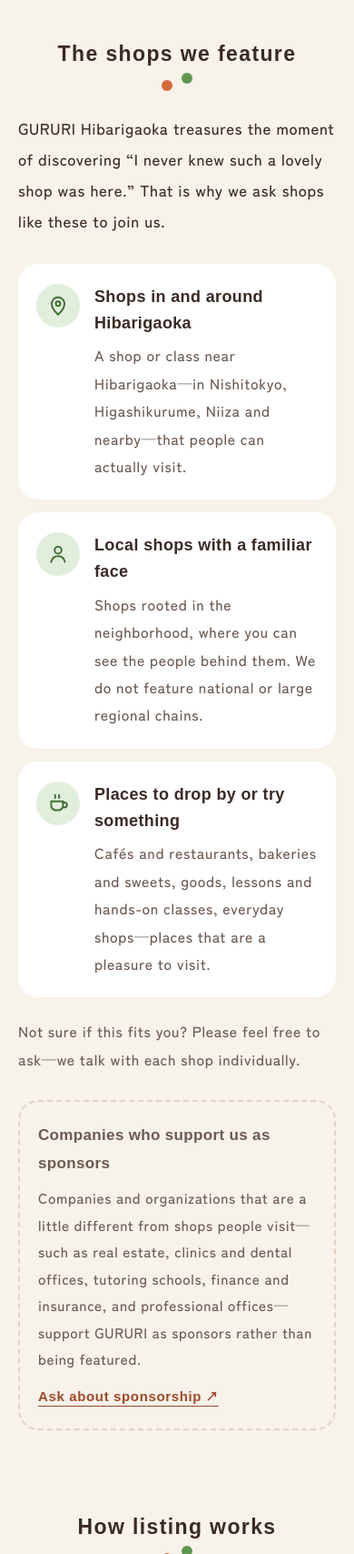
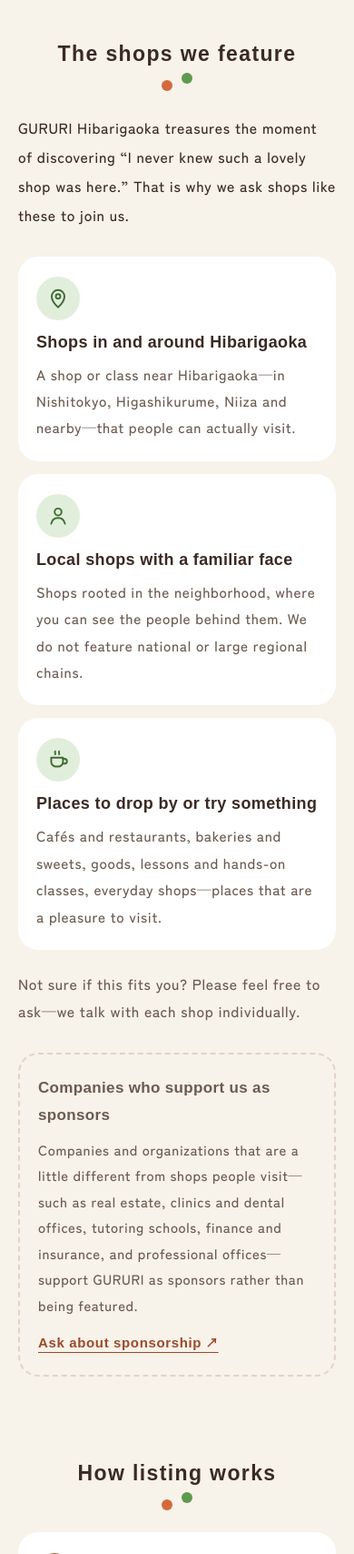
Before and after one commit to peoplexpeoplecreateenjoy1-star/gururi, a plain HTML site: page join.html in a window 390 px wide. Shown: the part 5440-7148 px from the top of the page at 91% size. Drawn offline with Linux system fonts and the light colour scheme; a web font is replaced by a local one.

Commit message:
Add files via upload

```diff
--- a/i18n.js
+++ b/i18n.js
@@ -68,16 +68,16 @@
     'jn.f3': ["ページに掲載", "Your page goes live", "페이지에 게재", "刊登於頁面"],
     'jn.f4': ["内容は月1回まで<wbr>更新できます", "Update up to once a month", "내용은 한 달에 한 번까지 수정 가능", "每月可更新一次內容"],
     'jn.g.h': ["ぐるりに<wbr>掲載しているお店", "The shops we feature", "구루리에 소개하는 가게", "GURURI 介紹的店家"],
-    'jn.g.lead': ["ぐるり ひばりヶ丘は、<wbr><span class=\"nw\">「こんなところに、</span><wbr><span class=\"nw\">こんなすてきなお店が</span><wbr><span class=\"nw\">あったんだ」という</span><wbr>出会いを<wbr>大切にしています。<wbr>そのため、<wbr>次のようなお店に<wbr>掲載をお願いしています。", "GURURI Hibarigaoka treasures the moment of discovering “I never knew such a lovely shop was here.” That is why we ask shops like these to join us.", "구루리 히바리가오카는 \"이런 곳에 이렇게 멋진 가게가 있었구나\" 하는 만남을 소중히 여깁니다. 그래서 다음과 같은 가게에 게재를 부탁드리고 있습니다.", "GURURI Hibarigaoka 珍惜「原來這裡有這麼棒的店」的相遇，因此邀請以下這樣的店家刊登。"],
+    'jn.g.lead': ["ぐるり ひばりヶ丘は、<br class=\"sp-br\"><span class=\"nw\">「こんなところに、こんなすてきなお店が</span><br><span class=\"nw\">あったんだ」という出会いを</span><wbr><span class=\"nw\">大切にしています。</span><br><span class=\"nw\">そのため、</span><wbr><span class=\"nw\">次のようなお店に</span><wbr><span class=\"nw\">掲載をお願いしています。</span>", "GURURI Hibarigaoka treasures the moment of discovering “I never knew such a lovely shop was here.” That is why we ask shops like these to join us.", "구루리 히바리가오카는 \"이런 곳에 이렇게 멋진 가게가 있었구나\" 하는 만남을 소중히 여깁니다. 그래서 다음과 같은 가게에 게재를 부탁드리고 있습니다.", "GURURI Hibarigaoka 珍惜「原來這裡有這麼棒的店」的相遇，因此邀請以下這樣的店家刊登。"],
     'jn.g1.h': ["ひばりヶ丘と<wbr>その周りにあるお店", "Shops in and around Hibarigaoka", "히바리가오카와 그 주변의 가게", "位於雲雀丘及周邊的店家"],
-    'jn.g1.p': ["西東京市・東久留米市・<wbr>新座市など、<wbr>ひばりヶ丘の近くに、<wbr>実際に訪れることのできる<wbr>お店や教室があること。", "A shop or class near Hibarigaoka—in Nishitokyo, Higashikurume, Niiza and nearby—that people can actually visit.", "니시토쿄시·히가시쿠루메시·니자시 등 히바리가오카 근처에 실제로 방문할 수 있는 가게나 교실이 있을 것.", "在西東京市、東久留米市、新座市等雲雀丘附近，有可實際造訪的店舖或教室。"],
+    'jn.g1.p': ["西東京市・東久留米市・<br>新座市など、ひばりヶ丘の近くに、<br>実際に訪れることのできる<br>お店や教室があること。", "A shop or class near Hibarigaoka—in Nishitokyo, Higashikurume, Niiza and nearby—that people can actually visit.", "니시토쿄시·히가시쿠루메시·니자시 등 히바리가오카 근처에 실제로 방문할 수 있는 가게나 교실이 있을 것.", "在西東京市、東久留米市、新座市等雲雀丘附近，有可實際造訪的店舖或教室。"],
     'jn.g2.h': ["地域で営んでいる、<wbr>顔の見えるお店", "Local shops with a familiar face", "지역에서 운영하는, 얼굴이 보이는 가게", "在地經營、看得見店主的店"],
-    'jn.g2.p': ["店主やお店の方の顔が見える、<wbr>地域に根ざしたお店。<wbr>全国や広い地域に<wbr>展開しているチェーン店は、<wbr>掲載の対象としていません。", "Shops rooted in the neighborhood, where you can see the people behind them. We do not feature national or large regional chains.", "가게 주인과 직원의 얼굴이 보이는, 지역에 뿌리내린 가게. 전국이나 넓은 지역에 전개하는 체인점은 게재 대상이 아닙니다.", "看得見店主與店員、扎根在地的店家。全國或大範圍展店的連鎖店不在刊登範圍內。"],
+    'jn.g2.p': ["店主やお店の方の顔が見える、<br>地域に根ざしたお店。<br>全国や広い地域に展開している<br>チェーン店は、掲載していません。", "Shops rooted in the neighborhood, where you can see the people behind them. We do not feature national or large regional chains.", "가게 주인과 직원의 얼굴이 보이는, 지역에 뿌리내린 가게. 전국이나 넓은 지역에 전개하는 체인점은 게재 대상이 아닙니다.", "看得見店主與店員、扎根在地的店家。全國或大範圍展店的連鎖店不在刊登範圍內。"],
     'jn.g3.h': ["ふらりと立ち寄れる・<wbr>体験できるお店", "Places to drop by or try something", "가볍게 들를 수 있고 체험할 수 있는 가게", "可以順道走走、體驗的店"],
-    'jn.g3.p': ["カフェや食事、<wbr>パン・お菓子、雑貨、<wbr>習い事や体験の教室、<wbr>暮らしのお店など、<wbr>訪れて楽しめるところ。", "Cafés and restaurants, bakeries and sweets, goods, lessons and hands-on classes, everyday shops—places that are a pleasure to visit.", "카페와 식사, 빵·과자, 잡화, 배움과 체험 교실, 생활 가게 등 방문해서 즐길 수 있는 곳.", "咖啡廳與餐飲、麵包甜點、雜貨、才藝與體驗教室、生活用品店等，造訪起來令人愉快的地方。"],
-    'jn.g.ask': ["当てはまるか分からないときは、<wbr>お気軽にご相談ください。<wbr>運営から、<wbr>一店ずつお話をうかがいます。", "Not sure if this fits you? Please feel free to ask—we talk with each shop individually.", "해당되는지 잘 모르시겠다면 편하게 상담해 주세요. 운영진이 한 곳씩 이야기를 듣겠습니다.", "不確定是否符合時，歡迎隨時洽詢，我們會逐一與店家聊聊。"],
+    'jn.g3.p': ["カフェや食事、パン・お菓子、<br>雑貨、習い事や体験の教室、<br>暮らしのお店などです。", "Cafés and restaurants, bakeries and sweets, goods, lessons and hands-on classes, everyday shops—places that are a pleasure to visit.", "카페와 식사, 빵·과자, 잡화, 배움과 체험 교실, 생활 가게 등 방문해서 즐길 수 있는 곳.", "咖啡廳與餐飲、麵包甜點、雜貨、才藝與體驗教室、生活用品店等，造訪起來令人愉快的地方。"],
+    'jn.g.ask': ["当てはまるか分からないときは、<br class=\"sp-br\">お気軽にご相談ください。<br class=\"sp-br\">運営から、一店ずつお話をうかがいます。", "Not sure if this fits you? Please feel free to ask—we talk with each shop individually.", "해당되는지 잘 모르시겠다면 편하게 상담해 주세요. 운영진이 한 곳씩 이야기를 듣겠습니다.", "不確定是否符合時，歡迎隨時洽詢，我們會逐一與店家聊聊。"],
     'jn.gs.h': ["協賛というかたちで<wbr>ご一緒している会社", "Companies who support us as sponsors", "협찬이라는 형태로 함께하는 회사", "以贊助形式一同支持的企業"],
-    'jn.gs.p': ["不動産、<wbr>医療機関（クリニック・歯科など）、<wbr>学習塾、金融・保険、<wbr>士業など、<wbr>お店として訪れる場所とは<wbr>少し性質が違う<wbr>会社・団体の皆さまとは、<wbr>掲載ではなく<wbr><span class=\"nw\">「協賛」という</span><wbr>かたちで、<wbr>ぐるりを一緒に<wbr>支えていただいています。", "Companies and organizations that are a little different from shops people visit—such as real estate, clinics and dental offices, tutoring schools, finance and insurance, and professional offices—support GURURI as sponsors rather than being featured.", "부동산, 의료기관(클리닉·치과 등), 학원, 금융·보험, 전문직 사무소 등 가게로서 방문하는 곳과는 조금 성격이 다른 회사·단체 여러분은 게재가 아닌 \"협찬\"이라는 형태로 구루리를 함께 응원해 주고 계십니다.", "不動產、醫療機構（診所、牙醫等）、補習班、金融保險、專業事務所等，與一般可造訪店家性質略有不同的企業與團體，並非以刊登，而是以「贊助」的形式一同支持 GURURI。"],
+    'jn.gs.p': ["不動産、医療機関（クリニック・<br class=\"sp-br\">歯科など）、学習塾、金融・保険、<br class=\"sp-br\">士業など、<br class=\"pc-br\">お店として訪れる場所とは<br class=\"sp-br\">少し性質が違う会社・団体の<br class=\"sp-br\">皆さまとは、<br class=\"pc-br\">掲載ではなく<br class=\"sp-br\">「協賛」というかたちで、ぐるりを<br class=\"sp-br\">一緒に支えていただいています。", "Companies and organizations that are a little different from shops people visit—such as real estate, clinics and dental offices, tutoring schools, finance and insurance, and professional offices—support GURURI as sponsors rather than being featured.", "부동산, 의료기관(클리닉·치과 등), 학원, 금융·보험, 전문직 사무소 등 가게로서 방문하는 곳과는 조금 성격이 다른 회사·단체 여러분은 게재가 아닌 \"협찬\"이라는 형태로 구루리를 함께 응원해 주고 계십니다.", "不動產、醫療機構（診所、牙醫等）、補習班、金融保險、專業事務所等，與一般可造訪店家性質略有不同的企業與團體，並非以刊登，而是以「贊助」的形式一同支持 GURURI。"],
     'jn.gs.link': ["協賛について<wbr>問い合わせる", "Ask about sponsorship", "협찬 문의하기", "洽詢贊助"],
     'jn.fee.h': ["費用について", "About fees", "비용 안내", "關於費用"],
     'jn.fee.p': ["現在は、<wbr>無料で掲載いただけます。<br>今後、<wbr>有料にすることを<wbr>検討していますが、<wbr>その際は、<wbr>事前に一店ずつ<wbr>ご相談に伺います。<wbr>突然お支払いが<wbr>始まることは<wbr>ありません。", "Listing is currently free.<br>We are considering introducing a fee in the future. If we do, we will visit each shop to talk it over in advance. Payments will never start suddenly.", "현재는 무료로 게재하실 수 있습니다.<br>앞으로 유료화를 검토하고 있지만, 그때는 미리 한 곳씩 찾아뵙고 상의드립니다. 갑자기 결제가 시작되는 일은 없습니다.", "目前可免費刊登。<br>未來考慮改為收費，屆時會事先逐一拜訪店家商量，不會突然開始收費。"],
--- a/join.html
+++ b/join.html
@@ -28,7 +28,7 @@
 <link rel="preconnect" href="https://fonts.googleapis.com">
 <link rel="preconnect" href="https://fonts.gstatic.com" crossorigin>
 <link rel="stylesheet" href="https://fonts.googleapis.com/css2?family=Zen+Maru+Gothic:wght@500;700;900&family=Zen+Kaku+Gothic+New:wght@400;500;700&display=swap">
-<link rel="stylesheet" href="style.css?v=20261122d">
+<link rel="stylesheet" href="style.css?v=20261123b">
 </head>
 <body data-page="join">
 
@@ -116,16 +116,16 @@
 <section class="jn-sec jn-guide" id="jn-guide" aria-labelledby="jn-g-title">
 <h2 id="jn-g-title" class="sec-title" data-i18n="jn.g.h">ぐるりに<wbr>掲載しているお店</h2>
 <p class="dots" aria-hidden="true"><span style="background:#D46A3C"></span><span style="background:#5E9A4E;margin-top:-8px"></span></p>
-<p class="jg-lead" data-i18n="jn.g.lead">ぐるり ひばりヶ丘は、<wbr><span class="nw">「こんなところに、</span><wbr><span class="nw">こんなすてきなお店が</span><wbr><span class="nw">あったんだ」という</span><wbr>出会いを<wbr>大切にしています。<wbr>そのため、<wbr>次のようなお店に<wbr>掲載をお願いしています。</p>
+<p class="jg-lead" data-i18n="jn.g.lead">ぐるり ひばりヶ丘は、<br class="sp-br"><span class="nw">「こんなところに、こんなすてきなお店が</span><br><span class="nw">あったんだ」という出会いを</span><wbr><span class="nw">大切にしています。</span><br><span class="nw">そのため、</span><wbr><span class="nw">次のようなお店に</span><wbr><span class="nw">掲載をお願いしています。</span></p>
 <ol class="jg-list">
-<li class="jg"><span class="jg-ic" aria-hidden="true"><svg viewBox="0 0 24 24" fill="none" stroke="currentColor" stroke-width="1.8" stroke-linecap="round" stroke-linejoin="round"><path d="M12 21s-6.5-5.6-6.5-11a6.5 6.5 0 0 1 13 0c0 5.4-6.5 11-6.5 11z"/><circle cx="12" cy="10" r="2.3"/></svg></span><div><h3 data-i18n="jn.g1.h">ひばりヶ丘と<wbr>その周りにあるお店</h3><p data-i18n="jn.g1.p">西東京市・東久留米市・<wbr>新座市など、<wbr>ひばりヶ丘の近くに、<wbr>実際に訪れることのできる<wbr>お店や教室があること。</p></div></li>
-<li class="jg"><span class="jg-ic" aria-hidden="true"><svg viewBox="0 0 24 24" fill="none" stroke="currentColor" stroke-width="1.8" stroke-linecap="round" stroke-linejoin="round"><circle cx="12" cy="8" r="3.5"/><path d="M5 20c.8-3.8 3.6-6 7-6s6.2 2.2 7 6"/></svg></span><div><h3 data-i18n="jn.g2.h">地域で営んでいる、<wbr>顔の見えるお店</h3><p data-i18n="jn.g2.p">店主やお店の方の顔が見える、<wbr>地域に根ざしたお店。<wbr>全国や広い地域に<wbr>展開しているチェーン店は、<wbr>掲載の対象としていません。</p></div></li>
-<li class="jg"><span class="jg-ic" aria-hidden="true"><svg viewBox="0 0 24 24" fill="none" stroke="currentColor" stroke-width="1.8" stroke-linecap="round" stroke-linejoin="round"><path d="M5 10h12v4a5 5 0 0 1-5 5h-2a5 5 0 0 1-5-5z"/><path d="M17 11h1.5a2.5 2.5 0 0 1 0 5H17"/><path d="M9 3.5c-.8 1 .8 2 0 3M13 3.5c-.8 1 .8 2 0 3"/></svg></span><div><h3 data-i18n="jn.g3.h">ふらりと立ち寄れる・<wbr>体験できるお店</h3><p data-i18n="jn.g3.p">カフェや食事、<wbr>パン・お菓子、雑貨、<wbr>習い事や体験の教室、<wbr>暮らしのお店など、<wbr>訪れて楽しめるところ。</p></div></li>
+<li class="jg"><span class="jg-ic" aria-hidden="true"><svg viewBox="0 0 24 24" fill="none" stroke="currentColor" stroke-width="1.8" stroke-linecap="round" stroke-linejoin="round"><path d="M12 21s-6.5-5.6-6.5-11a6.5 6.5 0 0 1 13 0c0 5.4-6.5 11-6.5 11z"/><circle cx="12" cy="10" r="2.3"/></svg></span><div><h3 data-i18n="jn.g1.h">ひばりヶ丘と<wbr>その周りにあるお店</h3><p data-i18n="jn.g1.p">西東京市・東久留米市・<br>新座市など、ひばりヶ丘の近くに、<br>実際に訪れることのできる<br>お店や教室があること。</p></div></li>
+<li class="jg"><span class="jg-ic" aria-hidden="true"><svg viewBox="0 0 24 24" fill="none" stroke="currentColor" stroke-width="1.8" stroke-linecap="round" stroke-linejoin="round"><circle cx="12" cy="8" r="3.5"/><path d="M5 20c.8-3.8 3.6-6 7-6s6.2 2.2 7 6"/></svg></span><div><h3 data-i18n="jn.g2.h">地域で営んでいる、<wbr>顔の見えるお店</h3><p data-i18n="jn.g2.p">店主やお店の方の顔が見える、<br>地域に根ざしたお店。<br>全国や広い地域に展開している<br>チェーン店は、掲載していません。</p></div></li>
+<li class="jg"><span class="jg-ic" aria-hidden="true"><svg viewBox="0 0 24 24" fill="none" stroke="currentColor" stroke-width="1.8" stroke-linecap="round" stroke-linejoin="round"><path d="M5 10h12v4a5 5 0 0 1-5 5h-2a5 5 0 0 1-5-5z"/><path d="M17 11h1.5a2.5 2.5 0 0 1 0 5H17"/><path d="M9 3.5c-.8 1 .8 2 0 3M13 3.5c-.8 1 .8 2 0 3"/></svg></span><div><h3 data-i18n="jn.g3.h">ふらりと立ち寄れる・<wbr>体験できるお店</h3><p data-i18n="jn.g3.p">カフェや食事、パン・お菓子、<br>雑貨、習い事や体験の教室、<br>暮らしのお店などです。</p></div></li>
 </ol>
-<p class="jg-ask" data-i18n="jn.g.ask">当てはまるか分からないときは、<wbr>お気軽にご相談ください。<wbr>運営から、<wbr>一店ずつお話をうかがいます。</p>
+<p class="jg-ask" data-i18n="jn.g.ask">当てはまるか分からないときは、<br class="sp-br">お気軽にご相談ください。<br class="sp-br">運営から、一店ずつお話をうかがいます。</p>
 <div class="jg-sp">
 <h3 data-i18n="jn.gs.h">協賛というかたちで<wbr>ご一緒している会社</h3>
-<p data-i18n="jn.gs.p">不動産、<wbr>医療機関（クリニック・歯科など）、<wbr>学習塾、金融・保険、<wbr>士業など、<wbr>お店として訪れる場所とは<wbr>少し性質が違う<wbr>会社・団体の皆さまとは、<wbr>掲載ではなく<wbr><span class="nw">「協賛」という</span><wbr>かたちで、<wbr>ぐるりを一緒に<wbr>支えていただいています。</p>
+<p data-i18n="jn.gs.p">不動産、医療機関（クリニック・<br class="sp-br">歯科など）、学習塾、金融・保険、<br class="sp-br">士業など、<br class="pc-br">お店として訪れる場所とは<br class="sp-br">少し性質が違う会社・団体の<br class="sp-br">皆さまとは、<br class="pc-br">掲載ではなく<br class="sp-br">「協賛」というかたちで、ぐるりを<br class="sp-br">一緒に支えていただいています。</p>
 <a class="jg-sp-link" href="#" data-link="sponsorContact" target="_blank" rel="noopener" data-track="sponsor_inquiry"><span data-i18n="jn.gs.link">協賛について<wbr>問い合わせる</span></a>
 </div>
 </section>
@@ -168,8 +168,8 @@
 <small>© 2026 TORIMICH. All Rights Reserved.</small>
 </footer>
 
-<script src="config.js?v=20261122d"></script>
-<script src="i18n.js?v=20261122d"></script>
-<script src="app.js?v=20261122d"></script>
+<script src="config.js?v=20261123b"></script>
+<script src="i18n.js?v=20261123b"></script>
+<script src="app.js?v=20261123b"></script>
 </body>
 </html>
--- a/style.css
+++ b/style.css
@@ -613,3 +613,16 @@ html[lang="ja"] .spa-hd h2,html[lang="ja"] .spa-hd p{word-break:keep-all;overflo
   .jg-ask{text-align:left}
   .jg-sp{margin-top:30px;padding:22px 20px}
 }
+
+/* 掲載の目安：日本語は、決めた位置で改行し、それ以外は自然に折り返す（2026-11-22・G指示：変なところで改行・空白を作らない） */
+html[lang="ja"] .jn-guide p{word-break:normal;overflow-wrap:normal;line-break:strict}
+.sp-br{display:none}
+.jg p{font-size:15px}
+@media (max-width:760px){
+  .sp-br{display:inline}
+  .pc-br{display:none}
+  .jg{flex-direction:column;gap:10px}
+  .jg-lead{font-size:16px}
+  .jg p{font-size:15.5px}
+  .jg-sp p{font-size:15px}
+}
```
Also changed, not shown: concept.html (+4 -4 lines), index.html (+4 -4 lines), privacy.html (+4 -4 lines).
